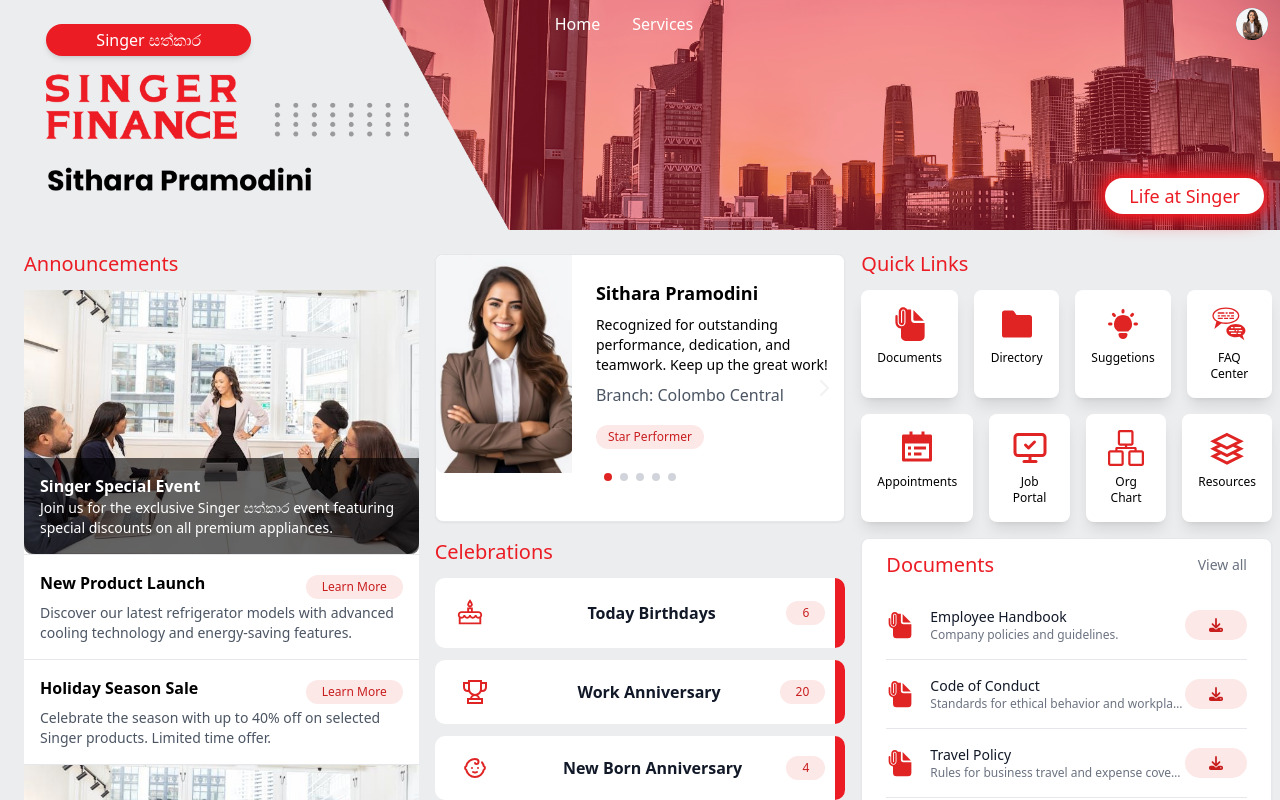
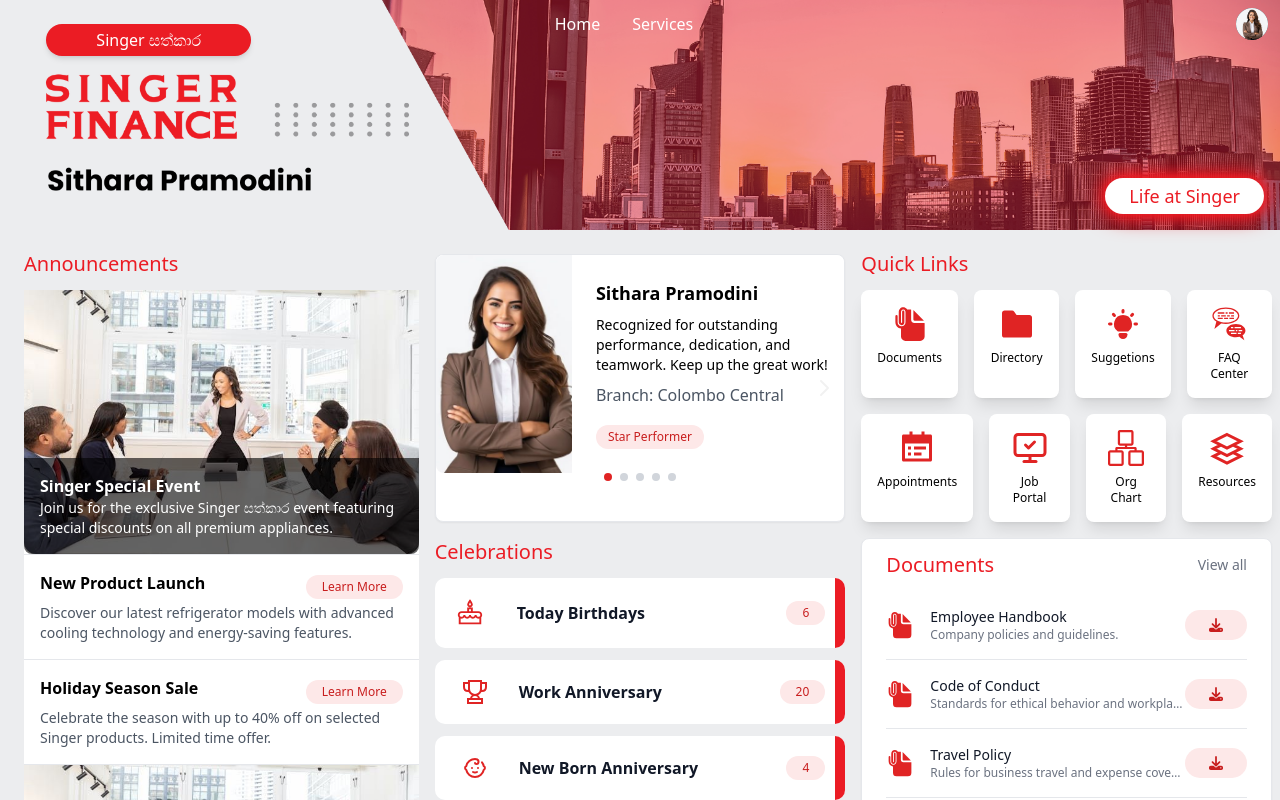
Before and after one commit to SitharaPramodini/singer-intranet-new, a React (Vite) app: page / in a window 1280 px wide. Shown: the top 800 px of the page. Built offline with nearby package versions, Linux system fonts and the light colour scheme.

Commit message:
text left

```diff
--- a/src/components/SpecialEvents.jsx
+++ b/src/components/SpecialEvents.jsx
@@ -56,7 +56,7 @@
                             className="card flex items-center p-4 text-base font-semibold text-gray-900 rounded-lg bg-white hover:shadow-xl w-full"
                         >
                             {event.icon}
-                            <span className="flex-1 ms-8 whitespace-nowrap">{event.title}</span>
+                            <span className="flex-1 ms-8 whitespace-nowrap text-left">{event.title}</span>
                             <span className="px-4 py-[4px] bg-red-100 hover:bg-red-600 hover:text-white rounded-full text-red-700 text-xs font-medium transition-colors duration-200">
                                 {event.count}
                             </span>
```
